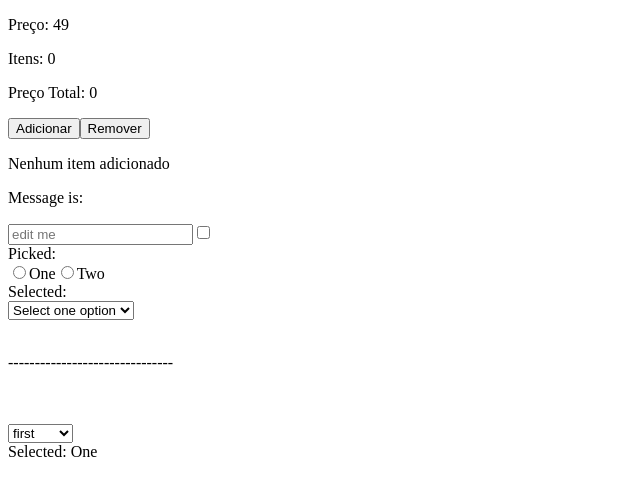
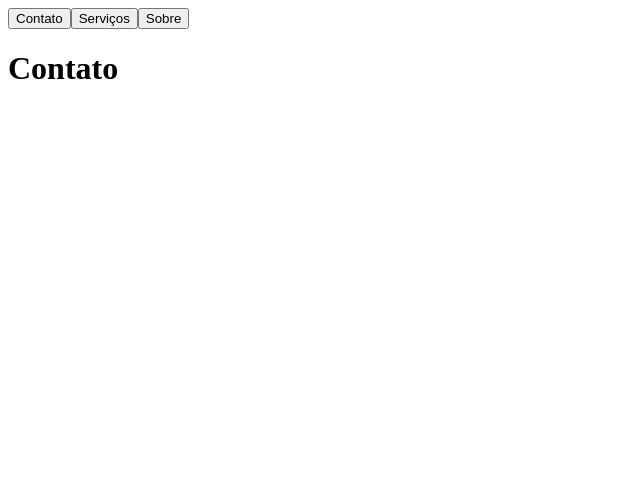
Before and after one commit to arthuroliver/vue.js-test, a Vue app: page / in a window 1280 px wide. Shown: the top 496 px of the page, without its empty margins (0-640 px from the left). Built offline with nearby package versions, Linux system fonts and the light colour scheme.

Commit message:
add menu components

```diff
--- a/package.json
+++ b/package.json
@@ -33,7 +33,9 @@
     "parserOptions": {
       "parser": "@babel/eslint-parser"
     },
-    "rules": {}
+    "rules": {
+      "vue/multi-word-component-names": "off"
+    }
   },
   "browserslist": [
     "> 1%",
--- a/src/App.vue
+++ b/src/App.vue
@@ -1,69 +1,46 @@
 <template>
   <div id="app">
-    <p>Preço: <span>{{preco}}</span></p>
-    <p>Itens: <span>{{item}}</span></p>
-    <p>Preço Total: <span>{{item * preco}}</span></p>
-    <button @click="item++">Adicionar</button>
-    <button @click="item--">Remover</button>
-    <p>{{item ? 'Item adicionado' : 'Nenhum item adicionado'}}</p>
+    <modal-principal>
+      <template v-slot:header>
+      </template>
 
-    <p>Message is: {{ message }} {{ checkbox }}</p>
-    <input v-model="message" placeholder="edit me">
+      <template #default>
+        <button @click="abaAtiva = 'ContatoEmpresa'">Contato</button>
+        <button @click="abaAtiva = 'Servicos'">Serviços</button>
+        <button @click="abaAtiva = 'Sobre'">Sobre</button>
 
-    <input type="checkbox" v-model="checkbox">
+        <keep-alive>
+          <component v-bind:is="abaAtiva"></component>
+        </keep-alive>
+      </template>
 
-
-    <div>Picked: {{picked}}</div>
-    <input type="radio" id="one" value="One" v-model="picked">
-    <label for="one">One</label>
-    <input type="radio" id="two" value="Two" v-model="picked">
-    <label for="two">Two</label>
-
-    <div>Selected: {{ selected }}</div>
-    <select v-model="selected">
-      <option disabled value="">Select one option</option>
-      <option>A</option>
-      <option>B</option>
-      <option>C</option>
-    </select>
-
-    <br>
-    <br>
-    <p>-------------------------------</p>
-    <br>
-    <br>
-
-    <select v-model="choice">
-      <option v-for="option in options" v-bind:key="option" :value="option.value">
-        {{option.text}}
-      </option>
-    </select>
-
-    <div>Selected: {{choice}}</div>
+      <template v-slot:footer>
+      </template>
+    </modal-principal>
   </div>
-
 
 </template>
 
 <script>
-
-export default {
-  data() {
-    return {
-      preco: 49,
-      item: 0,
-      message: "",
-      checkbox: "",
-      picked: "",
-      selected: "",
-      choice: "One",
-      options: [
-        { text: "first", value: "One" },
-        { text: "second", value: "Two" }
-      ]
+  export default {
+    name: "app",
+    components: {
+      ModalPrincipal: () => import("./components/ModalPrincipal.vue"),
+      ContatoEmpresa: () => import("./components/ContatoEmpresa.vue"),
+      Servicos: () => import("./components/Servicos.vue"),
+      Sobre: function() {
+        return import("./components/Sobre.vue");
+      },
+      PaginaAdministracao: function() {
+        return import("./components/PaginaAdministracao.vue");
+      }
+    },
+    data() {
+      return {
+        abaAtiva: "ContatoEmpresa"
+      }
     }
-  }
-};
+  };
 
 </script>
 
--- /dev/null
+++ b/src/components/ContatoEmpresa.vue
@@ -0,0 +1,16 @@
+<template>
+  <div>
+    <h1>Contato</h1>
+  </div>
+
+</template>
+
+<script>
+  export default {
+    name: "ContatoEmpresa"
+  };
+</script>
+
+<style>
+
+</style>
--- /dev/null
+++ b/src/components/ModalPrincipal.vue
@@ -0,0 +1,26 @@
+<template>
+  <div class="modal">
+    <header>
+      <slot name="header"></slot>
+    </header>
+
+    <main>
+      <slot name="default"></slot>
+    </main>
+
+    <footer>
+      <slot name="footer"></slot>
+    </footer>
+  </div>
+
+</template>
+
+<script>
+  export default {
+    name: "ModalPrincipal"
+  }
+</script>
+
+<style>
+
+</style>
--- /dev/null
+++ b/src/components/PaginaAdministracao.vue
@@ -0,0 +1,16 @@
+<template>
+  <div>
+    <h1>Administração</h1>
+  </div>
+
+</template>
+
+<script>
+  export default {
+    name: "PaginaAdministracao"
+  };
+</script>
+
+<style>
+
+</style>
--- /dev/null
+++ b/src/components/Servicos.vue
@@ -0,0 +1,26 @@
+<template>
+  <div>
+    <h1>Serviços</h1>
+    <button @click="abaAtiva = 'PaginaAdministracao'">Administração</button>
+    <keep-alive>
+      <component :is="abaAtiva"></component>
+    </keep-alive>
+  </div>
+
+</template>
+
+<script>
+
+  export default {
+    name: "Serviço",
+    data() {
+      return {
+        abaAtiva: "PaginaAdministracao"
+      }
+    }
+  };
+</script>
+
+<style>
+
+</style>
--- /dev/null
+++ b/src/components/Sobre.vue
@@ -0,0 +1,16 @@
+<template>
+  <div>
+    <h1>Sobre</h1>
+  </div>
+
+</template>
+
+<script>
+  export default {
+    name: "Sobre"
+  }
+</script>
+
+<style>
+
+</style>
```
Also changed, not shown: src/components/ExercisePage.vue (added, +72 -0 lines).
